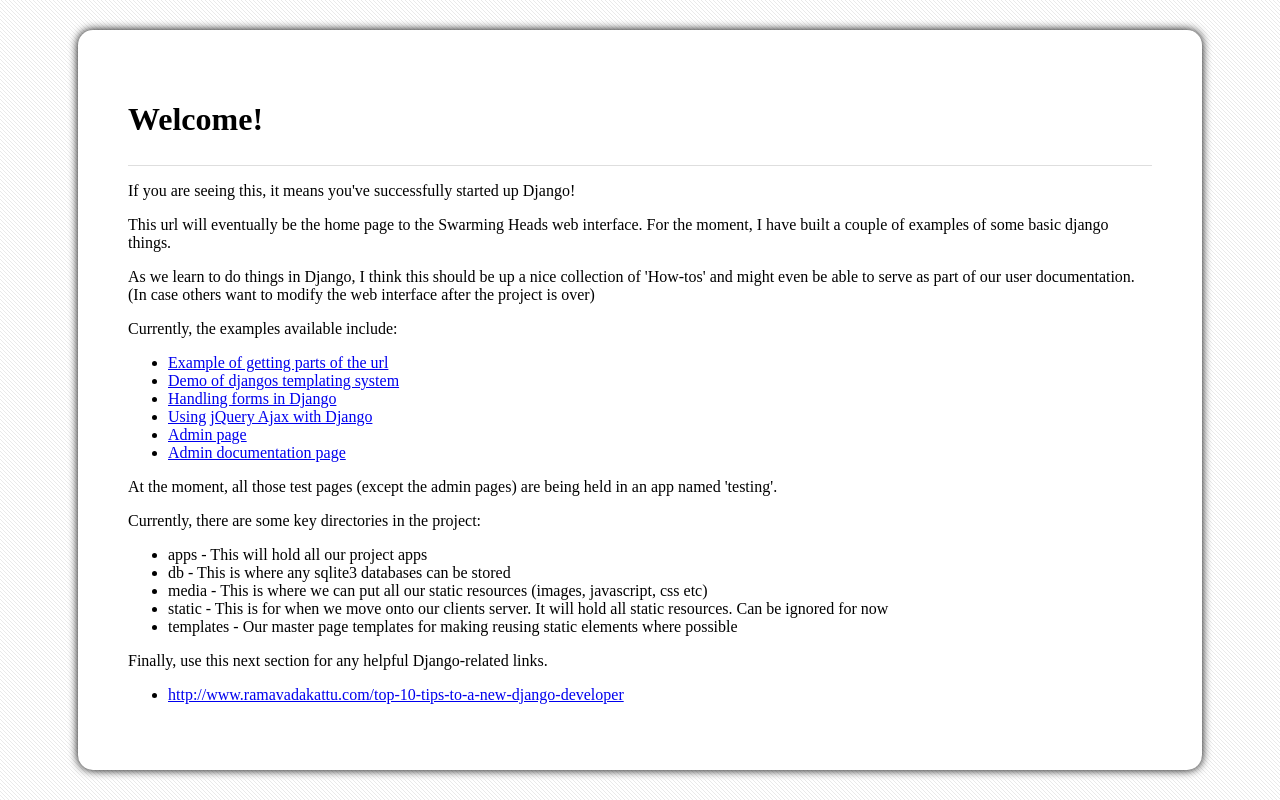
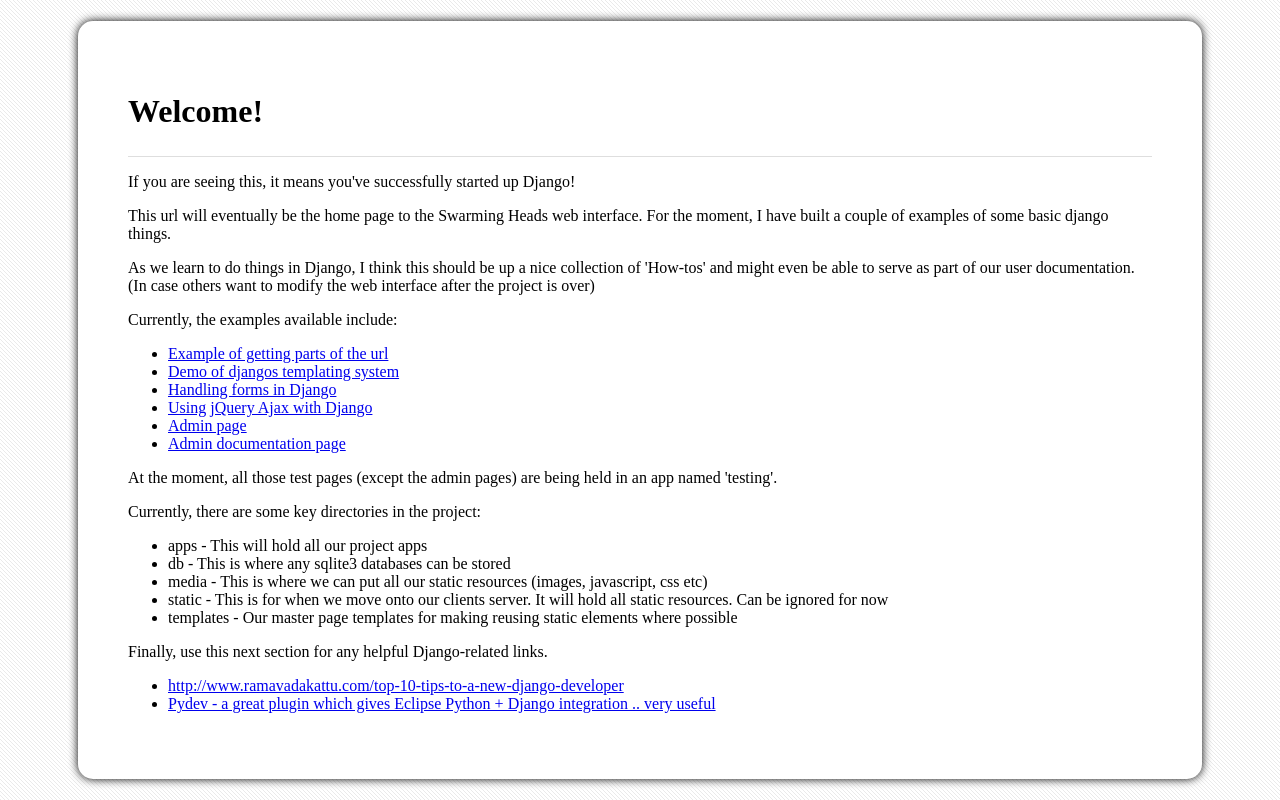
Before and after one commit to KynanMcCutcheon/SwarmingHeads, a Django app: template src/swarming_heads/templates/index.html in a window 1280 px wide. Run offline with Django 3.2, Linux system fonts and the light colour scheme; the template is opened without the code that fills it, so the values that code supplies are empty.

Commit message:
Added link to PyDev site

```diff
--- a/src/swarming_heads/templates/index.html
+++ b/src/swarming_heads/templates/index.html
@@ -134,6 +134,7 @@
 
 					<ul class="list">
 						<li><a href="http://www.ramavadakattu.com/top-10-tips-to-a-new-django-developer">http://www.ramavadakattu.com/top-10-tips-to-a-new-django-developer</a></li>
+						<li><a href="http://pydev.org/">Pydev - a great plugin which gives Eclipse Python + Django integration .. very useful</a>
 					</ul>
 				</div>
 			</div>
```
